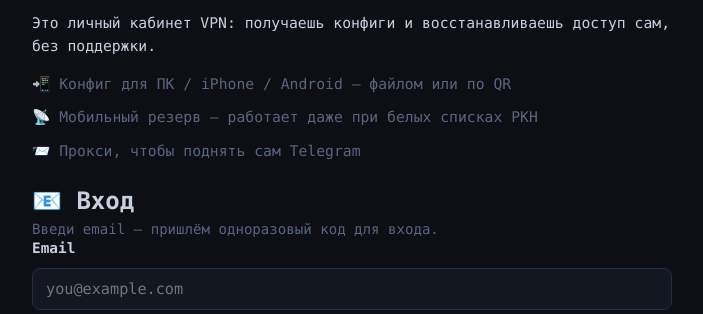
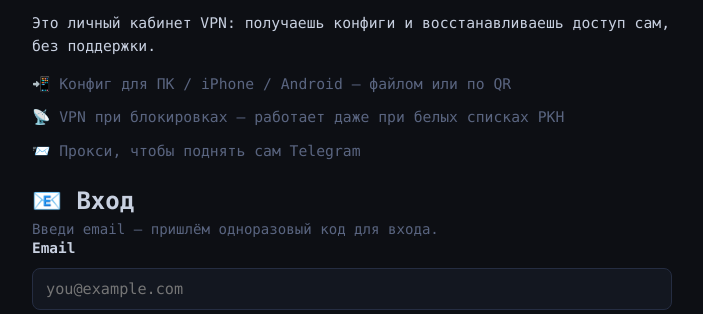
Before and after one commit to nikkronos/vpnservice, a Flask app: page /recovery in a window 1280 px wide. Shown: the part 133-447 px from the top of the page, without its empty margins (68-771 px from the left). Run offline with Flask 3, Linux system fonts and the light colour scheme.

Commit message:
naming: «Мобильный резерв» → «VPN при блокировках» (ЛК + бот + инструкции)
Выбор владельца: резерв пробивает строгие блокировки (БС/whitelist) →
ложится на УТП «работает когда другие отваливаются».
- ЛК: кнопка канала, экран выбора оператора, пункт на лендинге
- Бот: «📱 Мобильный VPN» → «📡 VPN при блокировках»;
  «📡 Прокси Telegram» → «📨 Разблокировка Telegram» (консистентно с ЛК)
- Инструкции ios/android/windows + CLAUDE.md

Co-Authored-By: Claude Opus 4.7 <noreply@anthropic.com>

```diff
--- a/bot/main.py
+++ b/bot/main.py
@@ -230,8 +230,8 @@ def main() -> None:
                 types.InlineKeyboardButton("🔄 Обновить конфиг", callback_data="menu_regen"),
                 types.InlineKeyboardButton("📖 Инструкции", callback_data="menu_instruction"),
                 types.InlineKeyboardButton("📊 Мой статус", callback_data="menu_status"),
-                types.InlineKeyboardButton("📡 Прокси Telegram", callback_data="menu_proxy"),
-                types.InlineKeyboardButton("📱 Мобильный VPN", callback_data="menu_mobile_vpn"),
+                types.InlineKeyboardButton("📨 Разблокировка Telegram", callback_data="menu_proxy"),
+                types.InlineKeyboardButton("📡 VPN при блокировках", callback_data="menu_mobile_vpn"),
             )
             if is_owner(uid, admin_id):
                 markup.add(types.InlineKeyboardButton("⚙️ Администратор", callback_data="admin_panel"))
--- a/docs/bot-instruction-texts/instruction_android_short.txt
+++ b/docs/bot-instruction-texts/instruction_android_short.txt
@@ -7,9 +7,9 @@
 • Проще всего: <b>Личный кабинет</b> → «Основной VPN» → Android → кнопка «Открыть в AmneziaVPN» (импортирует сам). Или отсканируй QR в приложении.
 • В боте: «Получить VPN» → Android → придёт ссылка <code>vpn://</code> — нажми на неё, AmneziaVPN импортирует автоматически.
 
-<b>② Мобильный резерв (VLESS)</b> — если основной не идёт по LTE/5G.
+<b>② VPN при блокировках (VLESS)</b> — если основной не идёт по LTE/5G.
 Приложение: <b>Hiddify</b> или <b>v2rayNG</b>.
-• Личный кабинет → «Мобильный резерв» → отсканируй QR (или скопируй ссылку <code>vless://</code> → «+» → «Импорт из буфера»).
+• Личный кабинет → «VPN при блокировках» → отсканируй QR (или скопируй ссылку <code>vless://</code> → «+» → «Импорт из буфера»).
 
 ⚠️ <b>Куда что вставлять:</b>
 • ссылка <code>vless://</code> → только Hiddify / v2rayNG
--- a/docs/bot-instruction-texts/instruction_ios_short.txt
+++ b/docs/bot-instruction-texts/instruction_ios_short.txt
@@ -7,9 +7,9 @@
 • Проще всего: открой <b>Личный кабинет</b> → «Основной VPN» → iPhone/iPad → <b>отсканируй QR</b> прямо в приложении AmneziaWG.
 • Или: скачай файл <code>.conf</code> → приложение «Файлы» → нажми на файл → «Поделиться» → AmneziaWG.
 
-<b>② Мобильный резерв (VLESS)</b> — если основной не идёт по LTE/5G.
+<b>② VPN при блокировках (VLESS)</b> — если основной не идёт по LTE/5G.
 Приложение: <b>Streisand</b>, <b>Happ</b> или <b>V2Box</b> — из App Store.
-• Личный кабинет → «Мобильный резерв» → выбери оператора → <b>отсканируй QR</b> в приложении (или скопируй ссылку <code>vless://</code> и вставь: «+» → «Импорт из буфера»).
+• Личный кабинет → «VPN при блокировках» → выбери оператора → <b>отсканируй QR</b> в приложении (или скопируй ссылку <code>vless://</code> и вставь: «+» → «Импорт из буфера»).
 
 ⚠️ <b>Куда что вставлять:</b>
 • ссылка <code>vless://</code> → только Streisand / Happ / V2Box (НЕ в AmneziaWG)
--- a/docs/bot-instruction-texts/instruction_windows_short.txt
+++ b/docs/bot-instruction-texts/instruction_windows_short.txt
@@ -8,9 +8,9 @@
 3. В AmneziaVPN: <b>+</b> → <b>Импорт из файла</b> → выбери конфиг (на ПК можно и «Добавить по ссылке»).
 4. Включи туннель — VPN работает.
 
-<b>② Мобильный резерв (VLESS)</b> — если основной не идёт.
+<b>② VPN при блокировках (VLESS)</b> — если основной не идёт.
 Приложение: <b>Hiddify</b> (<a href="https://hiddify.com">hiddify.com</a>) или v2rayNG.
-Личный кабинет → «Мобильный резерв» → скопируй ссылку <code>vless://</code> → в Hiddify: «+» → «Добавить из буфера».
+Личный кабинет → «VPN при блокировках» → скопируй ссылку <code>vless://</code> → в Hiddify: «+» → «Добавить из буфера».
 
 ⚠️ <b>Куда что вставлять:</b> конфиг AmneziaWG → в AmneziaVPN; ссылка <code>vless://</code> → в Hiddify/v2rayNG. Не путать — это разные ссылки.
 
@@ -18,7 +18,7 @@
 1. Закрой AmneziaVPN полностью (Диспетчер задач → заверши все процессы Amnezia*).
 2. Запусти AmneziaVPN <b>«Запуск от имени администратора»</b> (правой кнопкой по ярлыку).
 3. Не помогло — перезагрузи Windows и снова запусти от админа.
-4. Всё ещё нет — переустанови AmneziaVPN. Либо временно перейди на «Мобильный резерв» (VLESS) в Hiddify — это <u>отдельная</u> ссылка из Личного кабинета, не тот же конфиг.
+4. Всё ещё нет — переустанови AmneziaVPN. Либо временно перейди на «VPN при блокировках» (VLESS) в Hiddify — это <u>отдельная</u> ссылка из Личного кабинета, не тот же конфиг.
 
 🌐 Личный кабинет: <code>http://185.21.8.91:5001/recovery</code>
 📨 <b>Telegram заблокирован?</b> В Личном кабинете есть кнопка MTProxy.
--- a/web/templates/recovery.html
+++ b/web/templates/recovery.html
@@ -19,7 +19,7 @@
         <p>Это личный кабинет VPN: получаешь конфиги и восстанавливаешь доступ сам, без поддержки.</p>
         <ul class="hero-points">
           <li>📲 Конфиг для ПК / iPhone / Android — файлом или по QR</li>
-          <li>📡 Мобильный резерв — работает даже при белых списках РКН</li>
+          <li>📡 VPN при блокировках — работает даже при белых списках РКН</li>
           <li>📨 Прокси, чтобы поднять сам Telegram</li>
         </ul>
       </div>
@@ -65,8 +65,8 @@
           <span class="btn-menu-sub">AmneziaWG для ПК / Android / iOS</span>
         </button>
         <button type="button" class="btn-recovery btn-menu" data-channel="mobile">
-          📡 Мобильный резерв
-          <span class="btn-menu-sub">VLESS, работает при белых списках</span>
+          📡 VPN при блокировках
+          <span class="btn-menu-sub">Если основной не идёт — пробивает строгие блокировки</span>
         </button>
         <button type="button" class="btn-recovery btn-menu" data-channel="mtproxy">
           📨 Разблокировка Telegram
@@ -100,7 +100,7 @@
     <!-- ── Шаг 4b: Выбор оператора (для мобильного резерва) ───── -->
     <section class="recovery" id="stepOperator" hidden>
       <button type="button" class="btn-recovery btn-recovery-secondary btn-back" data-back="menu">« Назад</button>
-      <h2>📡 Мобильный резерв — выбор оператора</h2>
+      <h2>📡 VPN при блокировках — выбор оператора</h2>
       <p class="section-hint">Какой у тебя мобильный оператор? У Мегафон/Yota особый канал — он работает при белых списках РКН.</p>
       <div class="recovery-menu">
         <button type="button" class="btn-recovery btn-menu" data-operator="yota">📱 Yota</button>
```
Also changed, not shown: CLAUDE.md (+1 -1 lines).
